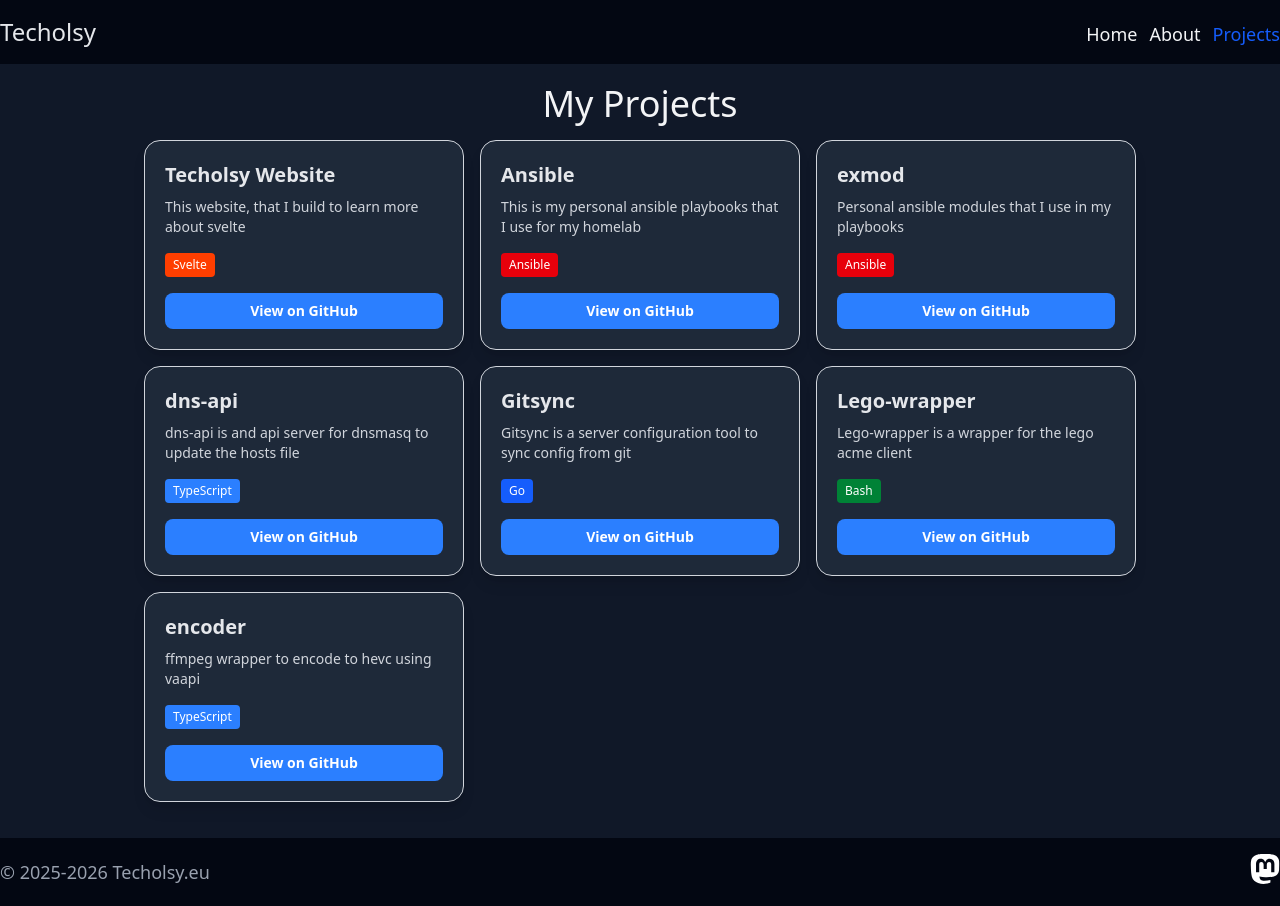
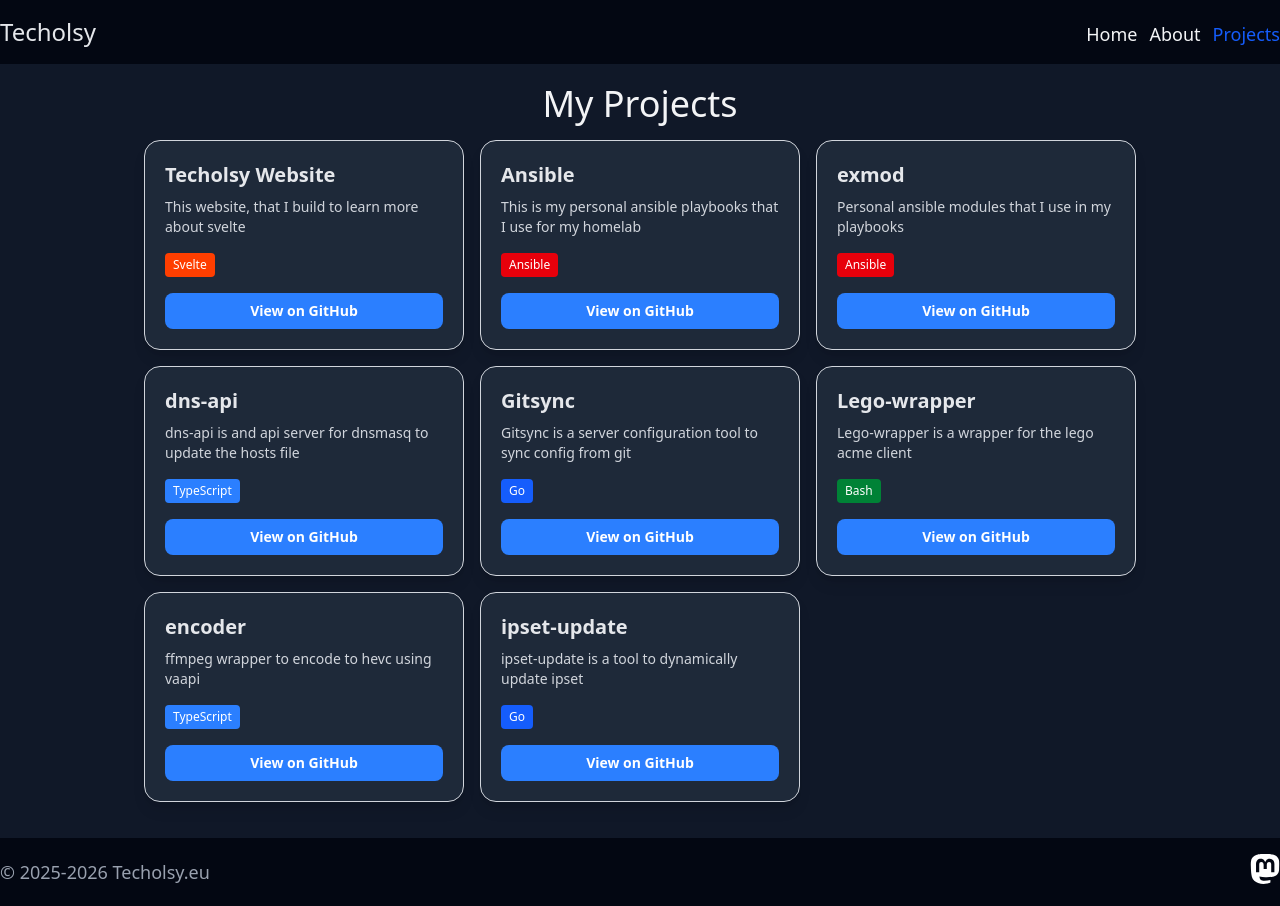
Before and after one commit to techolsy/techolsy-website, a SvelteKit app: page /projects in a window 1280 px wide. Built offline with nearby package versions, Linux system fonts and the light colour scheme; some icons are missing.

Commit message:
src/routes/projects/+page.svelte: added a project
Signed-off-by: techolsy <alexander@techolsy.eu>

```diff
--- a/src/routes/projects/+page.svelte
+++ b/src/routes/projects/+page.svelte
@@ -51,5 +51,11 @@
       description="ffmpeg wrapper to encode to hevc using vaapi"
       url="https://github.com/techolsy/encoder">
     </Gitcard>
+
+    <Gitcard
+      name="ipset-update" language="Go"
+      description="ipset-update is a tool to dynamically update ipset"
+      url="https://github.com/techolsy/ipset-update">
+    </Gitcard>
   </div>
 </div>
```
